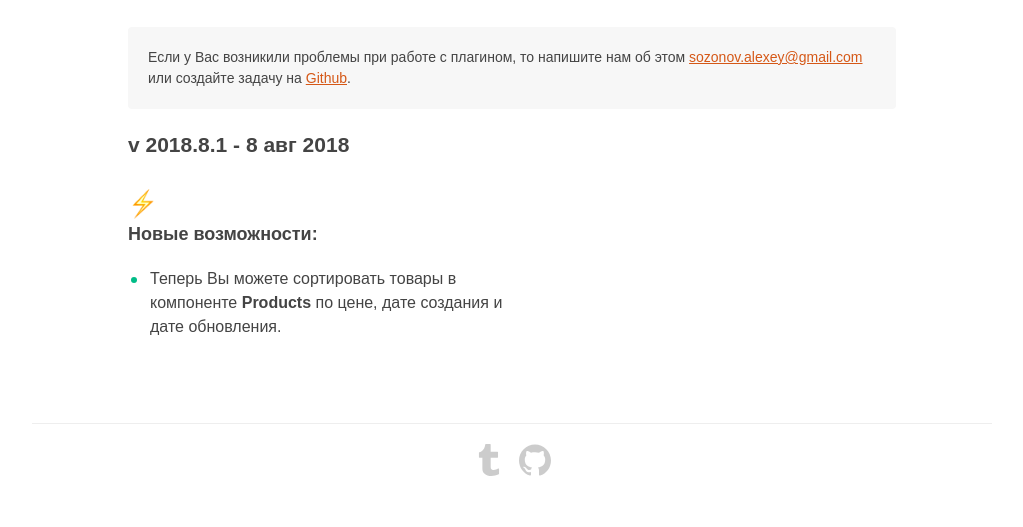
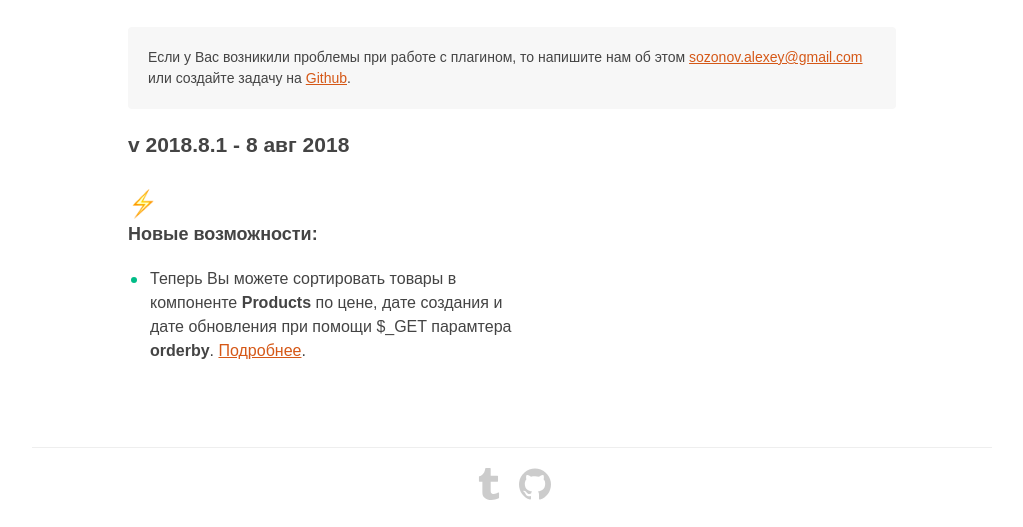
Before and after one commit to octocart/octocart.github.io, a plain HTML site: page changelog.html in a window 1280 px wide. Shown: the part 282-809 px from the top of the page, without its empty margins (128-1151 px from the left). Drawn offline with nearby package versions, Linux system fonts and the light colour scheme.

Commit message:
Update changelog.html

```diff
--- a/changelog.html
+++ b/changelog.html
@@ -52,7 +52,7 @@
                 <div class="changes__body">
                     <ul>
                         <li>Теперь Вы можете сортировать товары в компоненте <strong>Products</strong> по цене, дате
-                            создания и дате обновления.
+                            создания и дате обновления при помощи $_GET парамтера <strong>orderby</strong>. <a href="https://blog.sozonov-alexey.ru/post/176798759415/%D1%81%D0%BE%D1%80%D1%82%D0%B8%D1%80%D0%BE%D0%B2%D0%BA%D0%B0-%D1%82%D0%BE%D0%B2%D0%B0%D1%80%D0%BE%D0%B2-%D0%B2-octocart" target="_blank">Подробнее</a>.
                         </li>
                     </ul>
                 </div>
```
